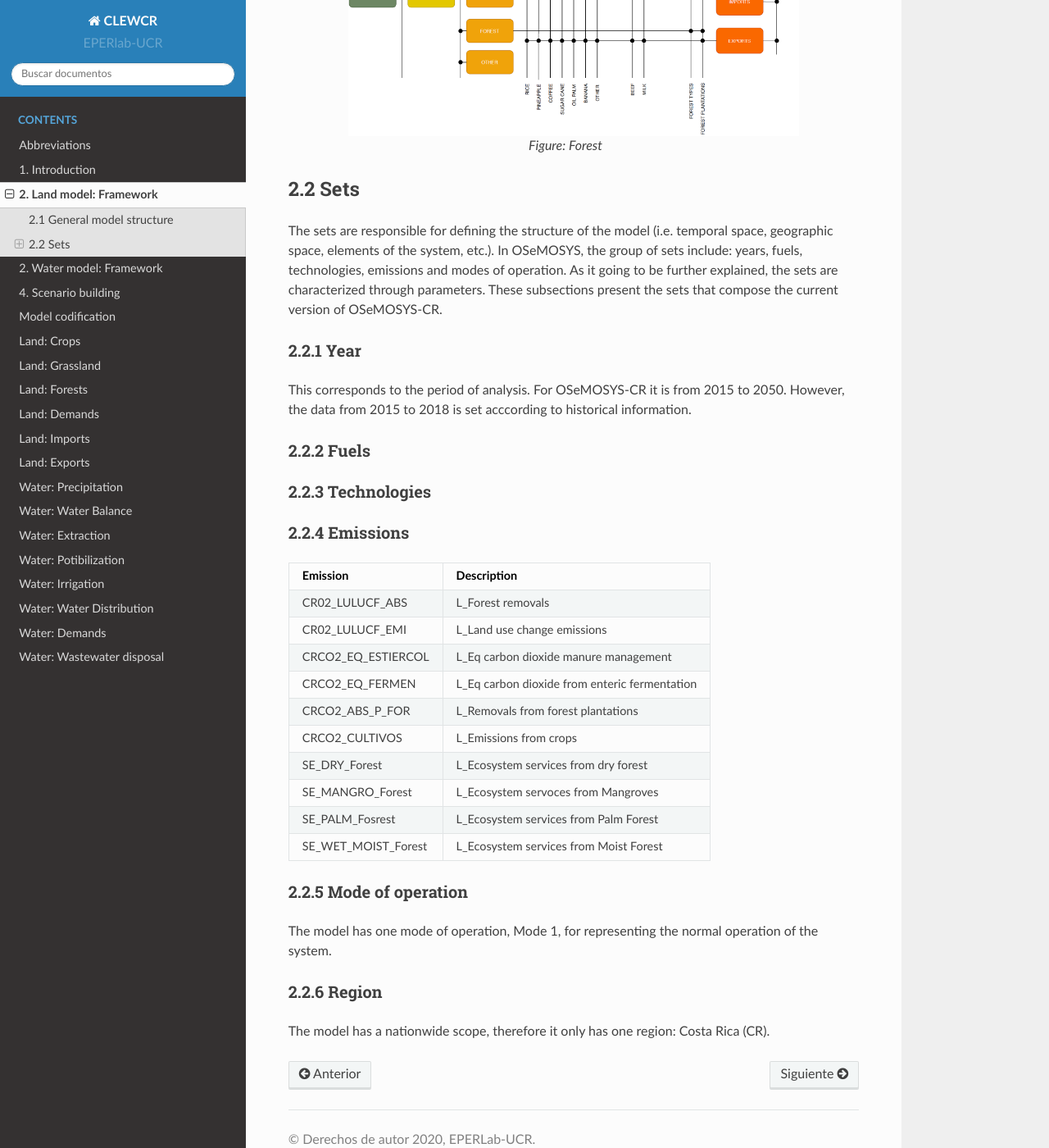
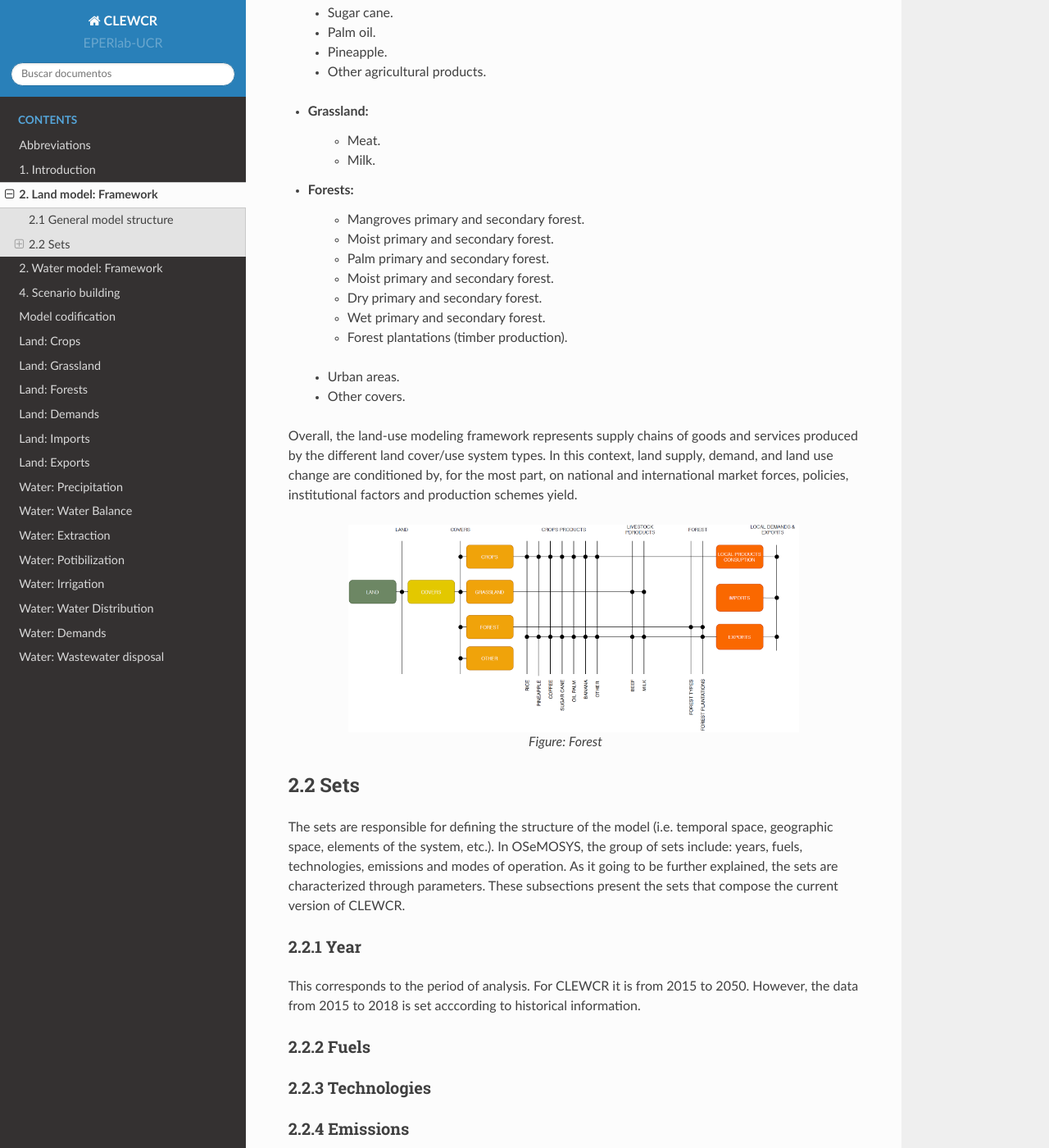
Before and after one commit to EPERLab/CLEW, a Sphinx documentation site: the page built from docs/02LandModelFramework.rst, in a window 1280 px wide and 1400 px high, scrolled down 699 px. Shown: the whole window at 82% size. Built offline with Sphinx 7.4.7 and the Read the Docs theme 2.0.0, drawn with Linux system fonts in a browser that asks for light colours; formulas are drawn with MathJax 3; some of the changed text lies outside the part shown.

Commit message:
Update 02LandModelFramework.rst

```diff
--- a/docs/02LandModelFramework.rst
+++ b/docs/02LandModelFramework.rst
@@ -7,14 +7,40 @@ The land sector is a cross-cutting topic in the decarbonization plan. However, i
 - Line of action 9 - Consolidation of an eco-competitive livestock model based on productive efficiency and reduction of greenhouse gases.
 - Line of action 10 -Management of rural, urban and coastal territories that considers nature-based solutions (Conservation of forests and ecosystems).
 
-Based upon these, the modeling framework structure is divided into six different land covers:
-
-- Forests:
-   - Forest plantations
-   - Dry forest
+The land-use module aims at representing and quantifying cover changes, livestock and crops yields, changes in emissions as a result of different production practices, ecosystem services, production costs, local production, exports, imports and demands, among other factors.
 
 2.1 General model structure
 +++++++++
+
+Based upon these, the modeling framework structure is divided into six different land covers:
+
+-Crops:
+   - Rice.
+   - Banana.
+   - Coffee.
+   - Sugar cane.
+   - Palm oil.
+   - Pineapple.
+   - Other agricultural products.
+
+- Grassland:
+   - Meat.
+   - Milk.
+
+- Forests:
+   - Mangroves primary and secondary forest.
+   - Moist primary and secondary forest.
+   - Palm primary and secondary forest.
+   - Moist primary and secondary forest.
+   - Dry primary and secondary forest.
+   - Wet primary and secondary forest.
+   - Forest plantations (timber production).
+
+ - Urban areas.
+
+ - Other covers.
+
+Overall, the land-use modeling framework represents supply chains of goods and services produced by the different land cover/use system types. In this context, land supply, demand, and land use change are conditioned by, for the most part, on national and international market forces, policies, institutional factors and production schemes yield.
 
 .. figure::  doc_imgs/Land_diagram.PNG
    :align:   center
@@ -26,12 +52,12 @@ Based upon these, the modeling framework structure is divided into six different
 2.2 Sets
 +++++++++
 
-The sets are responsible for defining the structure of the model (i.e. temporal space, geographic space, elements of the system, etc.). In OSeMOSYS, the group of sets include: years, fuels, technologies, emissions and modes of operation. As it going to be further explained, the sets are characterized through parameters. These subsections present the sets that compose the current version of OSeMOSYS-CR.
+The sets are responsible for defining the structure of the model (i.e. temporal space, geographic space, elements of the system, etc.). In OSeMOSYS, the group of sets include: years, fuels, technologies, emissions and modes of operation. As it going to be further explained, the sets are characterized through parameters. These subsections present the sets that compose the current version of CLEWCR.
 
 2.2.1 Year
 ---------
 
-This corresponds to the period of analysis. For OSeMOSYS-CR it is from 2015 to 2050. However, the data from 2015 to 2018 is set acccording to historical information.
+This corresponds to the period of analysis. For CLEWCR it is from 2015 to 2050. However, the data from 2015 to 2018 is set acccording to historical information.
 
 2.2.2 Fuels
 ---------
```
